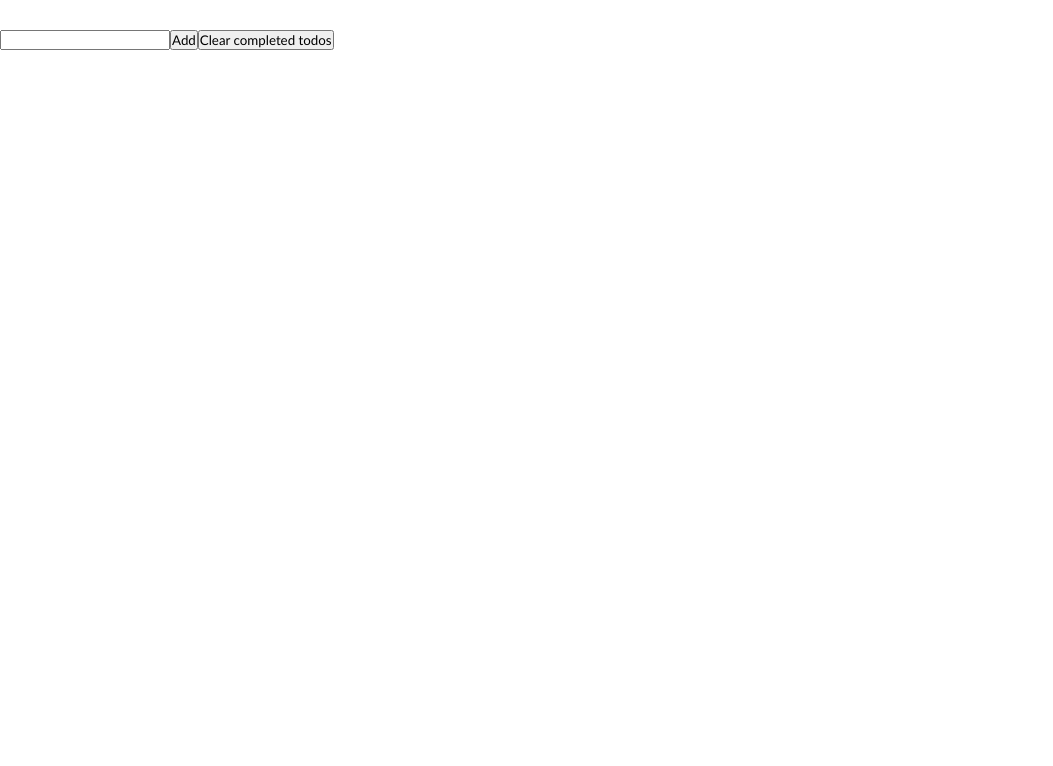
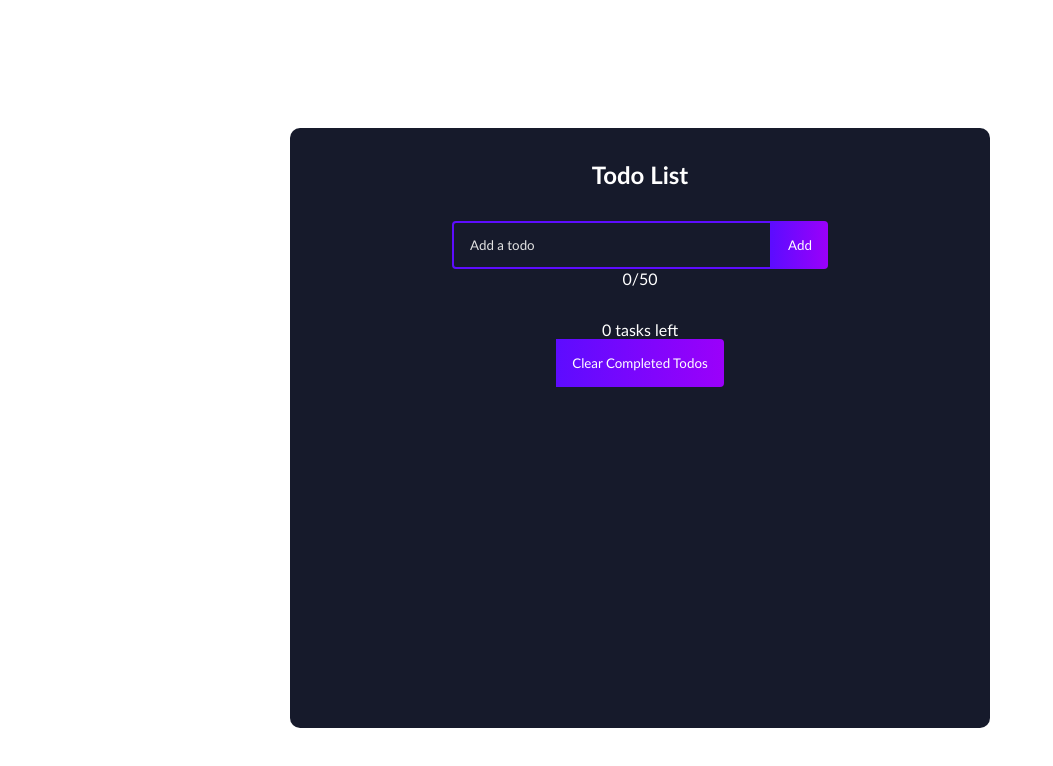
Before and after one commit to AbobakerSaeed12/TodoList, a React (Create React App) app: page / in a window 1280 px wide. Shown: the top 766 px of the page, without its empty margins (0-1053 px from the left). Built offline with nearby package versions, Linux system fonts and the light colour scheme; the HTML template or start-up script is replaced by a standard one.

Commit message:
formatted with prettier

```diff
--- a/package.json
+++ b/package.json
@@ -3,6 +3,8 @@
   "version": "0.1.0",
   "private": true,
   "dependencies": {
+    "@material-ui/core": "^4.12.3",
+    "@material-ui/icons": "^4.11.2",
     "@testing-library/jest-dom": "^5.16.1",
     "@testing-library/react": "^12.1.2",
     "@testing-library/user-event": "^13.5.0",
--- a/src/App.js
+++ b/src/App.js
@@ -1,88 +1,97 @@
-import React, { useState, useEffect, useRef } from "react"
-import uuid from "react-uuid"
-import TodoList from "./components/TodoList"
-import "./index.css"
+import React, { useState, useEffect, useRef } from "react";
+import uuid from "react-uuid";
+import TodoList from "./components/TodoList";
+import "./index.css";
 
-const LOCAL_STORAGE_KEY = "todoApp.todos"
+const LOCAL_STORAGE_KEY = "todoApp.todos";
 
 export default function App() {
-  const [todos, setTodos] = useState([])
-  const todoNameRef = useRef()
+  const [todos, setTodos] = useState([]);
+  const todoNameRef = useRef();
 
   useEffect(() => {
-    const storedTodos = JSON.parse(localStorage.getItem(LOCAL_STORAGE_KEY))
-    if (storedTodos) setTodos(storedTodos)
-  }, [])
+    const storedTodos = JSON.parse(localStorage.getItem(LOCAL_STORAGE_KEY));
+    if (storedTodos) setTodos(storedTodos);
+  }, []);
 
   useEffect(() => {
-    localStorage.setItem(LOCAL_STORAGE_KEY, JSON.stringify(todos))
-  }, [todos])
+    localStorage.setItem(LOCAL_STORAGE_KEY, JSON.stringify(todos));
+  }, [todos]);
 
   const toggleComplete = (id) => {
-    const newTodos = [...todos]
-    const todo = newTodos.find((todo) => todo.id === id)
-    todo.complete = !todo.complete
-    setTodos(newTodos)
-  }
+    const newTodos = [...todos];
+    const todo = newTodos.find((todo) => todo.id === id);
+    todo.complete = !todo.complete;
+    setTodos(newTodos);
+  };
 
-  const handleClick = (e) => {
-    const todoName = todoNameRef.current.value
-    const todoInfo = { id: uuid(), name: todoName, complete: false }
+  const handleSubmit = (e) => {
+    e.preventDefault();
+    const todoName = todoNameRef.current.value;
+    const todoInfo = { id: uuid(), name: todoName, complete: false };
     if (todoName.trim().length > 0) {
       setTodos((prevTodos) => {
-        return [...prevTodos, todoInfo]
-      })
+        return [...prevTodos, todoInfo];
+      });
     } else {
-      alert("Enter a todo")
+      alert("Enter a todo");
     }
-    todoNameRef.current.value = ""
-  }
+    todoNameRef.current.value = "";
+  };
 
   const handleClearCompletedTodos = () => {
-    const newTodos = todos.filter((todo) => !todo.complete)
-    setTodos(newTodos)
-  }
+    const newTodos = todos.filter((todo) => !todo.complete);
+    setTodos(newTodos);
+  };
 
   const handleDelete = (id) => {
-    const newTodos = todos.filter((todo) => todo.id !== id)
-    setTodos(newTodos)
+    const newTodos = todos.filter((todo) => todo.id !== id);
+    setTodos(newTodos);
+  };
+
+  const input = document.querySelector(".todo-input");
+  const warning = document.querySelector(".warning");
+  const limit = 50;
+  const checkCodeLength = () => {
+    if (warning.textContent === 0) {
+      warning.textContent = 0 + "/" + limit;
+      let textLength = input.value.length;
+      warning.textContent = textLength + "/" + limit;
+    } else {
+      warning.textContent = 0 + "/" + limit;
     }
-  const input = document.querySelector('.inputField')
-  const Warning = document.querySelector('.warning')
-  function checkCodeLength() {
-    const enteredCodeLength = input.value.length
-    const maxLenght = input.maxLength
-    if (enteredCodeLength === maxLenght) {
-      Warning.hidden = false
-      input.classList.add("error")
-      Warning.textContent = `Max length is ${maxLenght} characters`
-    } else {
-      Warning.hidden = true
-      input.classList.remove("error")
-    }
-  }
+  };
+
   return (
-    <div className="App">
-      <h2>Todo List</h2>
-      <p hidden className="warning"></p>
+    <div className="todo-app">
+      <form className="todo-form" onSubmit={handleSubmit}>
+        <h1>Todo List</h1>
         <input
-        className="inputField"
+          label="Task"
+          className="todo-input"
           ref={todoNameRef}
           type="text"
           name="todo-name"
           onChange={checkCodeLength}
-        maxLength="20"
+          maxLength="50"
+          placeholder="Add a todo"
         />
-      <button onClick={handleClick}>Add</button>
-      <button onClick={handleClearCompletedTodos}>Clear completed todos</button>
+        <button className="todo-button">Add</button>
+        <p className="warning">0/{limit}</p>
         <TodoList
           todos={todos}
           toggleComplete={toggleComplete}
           handleDelete={handleDelete}
         />
-      <div className="todos-left">
-        {todos.filter((todo) => !todo.complete).length} todos left
+      </form>
+      <div>
+        <div className="task-left ">
+          {todos.filter((todo) => !todo.complete).length} tasks left
+        </div>
+        <button className="todo-button" onClick={handleClearCompletedTodos}>
+          Clear completed todos
+        </button>
       </div>
     </div>
-  )
+  );
 }
```
Also changed, not shown: src/components/Todo.jsx (+11 -7 lines), src/components/TodoList.jsx (+8 -6 lines), src/index.css (+7 -5 lines), 1 other file (tests, documents, lock files or other folders). Lines whose indentation alone changed are shown as unchanged.
